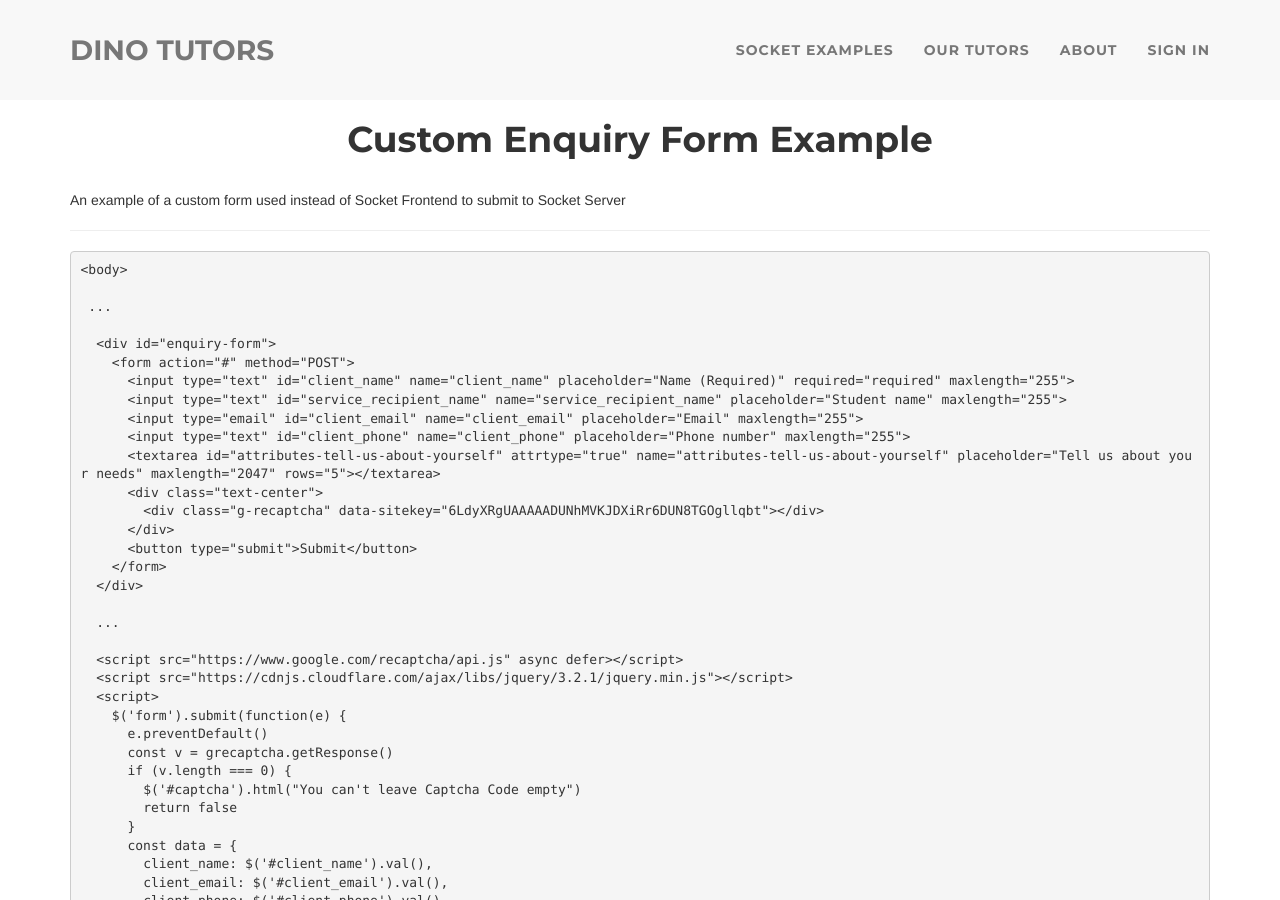
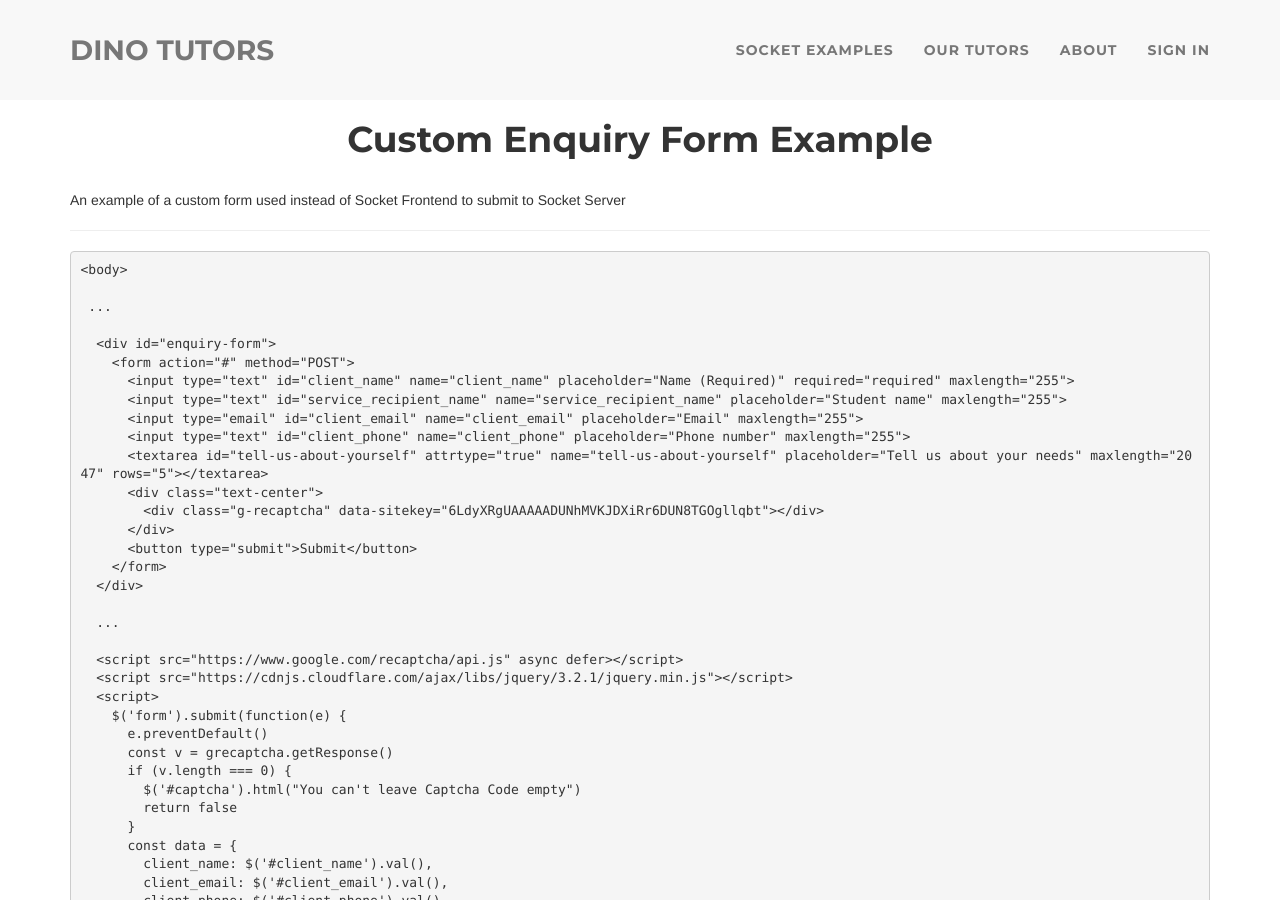
Before and after one commit to tutorcruncher/dinotutors.com, a Jekyll site: the page built from _examples/custom_enquiry_form.html, in a window 1280 px wide and 900 px high. Built offline with Jekyll 4.4.1, drawn with Linux system fonts in a browser that asks for light colours; nearby versions of some CDN libraries; a style sheet for code colours, icons or effects is not loaded; some of the changed text lies outside the part shown.

Commit message:
Update custom_enquiry_form.html

```diff
--- a/_examples/custom_enquiry_form.html
+++ b/_examples/custom_enquiry_form.html
@@ -15,7 +15,7 @@
       <input type="text" id="service_recipient_name" name="service_recipient_name" placeholder="Student name" maxlength="255">
       <input type="email" id="client_email" name="client_email" placeholder="Email" maxlength="255">
       <input type="text" id="client_phone" name="client_phone" placeholder="Phone number" maxlength="255">
-      <textarea id="attributes-tell-us-about-yourself" attrtype="true" name="attributes-tell-us-about-yourself" placeholder="Tell us about your needs" maxlength="2047" rows="5"></textarea>
+      <textarea id="tell-us-about-yourself" attrtype="true" name="tell-us-about-yourself" placeholder="Tell us about your needs" maxlength="2047" rows="5"></textarea>
       <div class="text-center">
         <div class="g-recaptcha" data-sitekey="6LdyXRgUAAAAADUNhMVKJDXiRr6DUN8TGOgllqbt"></div>
       </div>
@@ -43,7 +43,7 @@
         grecaptcha_response : v,
         // Make sure any extra attribute fields are in a separate object.
         attributes: {
-          'attributes-tell-us-about-yourself': $('#attributes-tell-us-about-yourself').val()
+          'tell_us_about_yourself': $('#tell-us-about-yourself').val()
         }
       }
       $.ajax({
```
